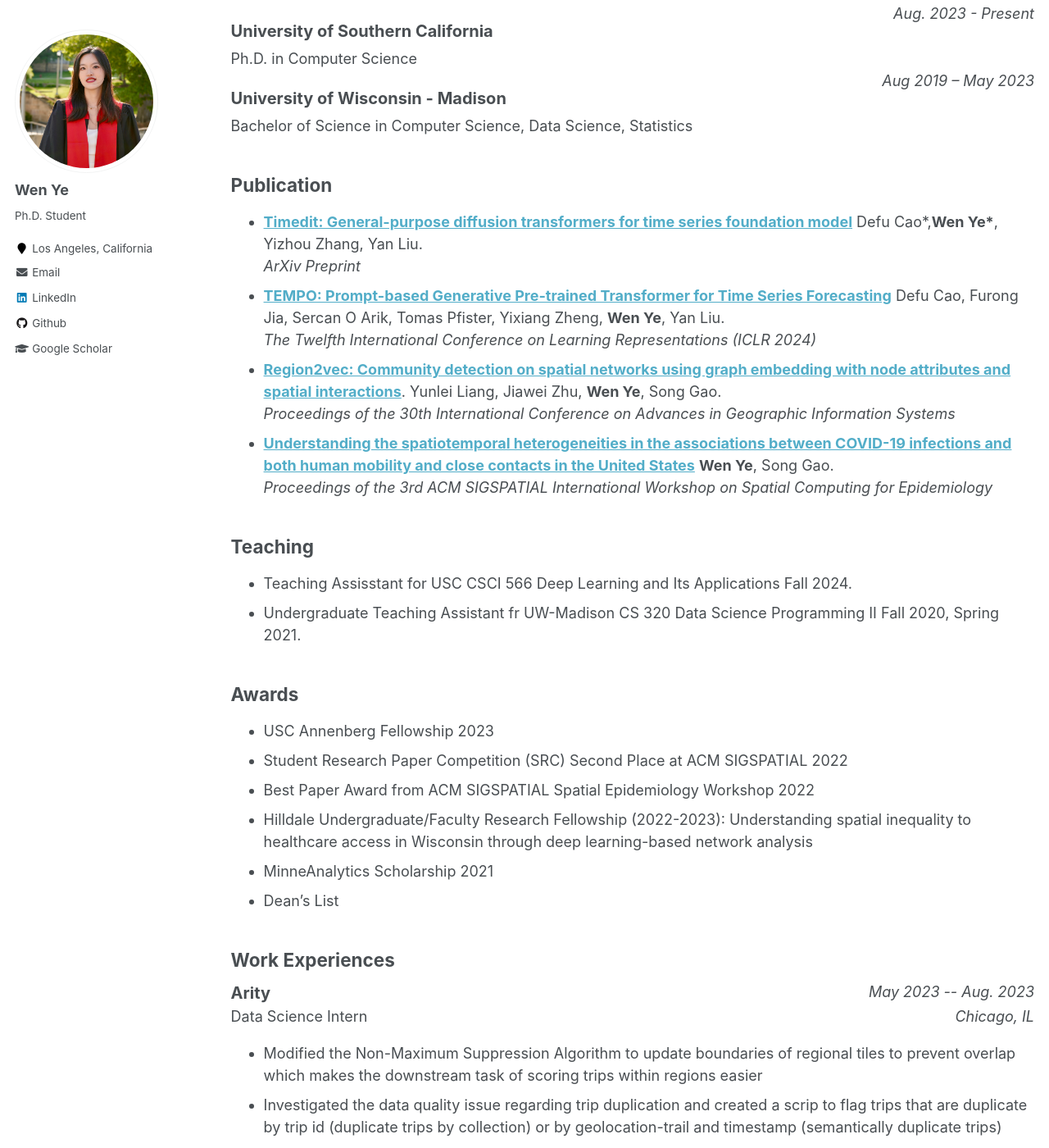
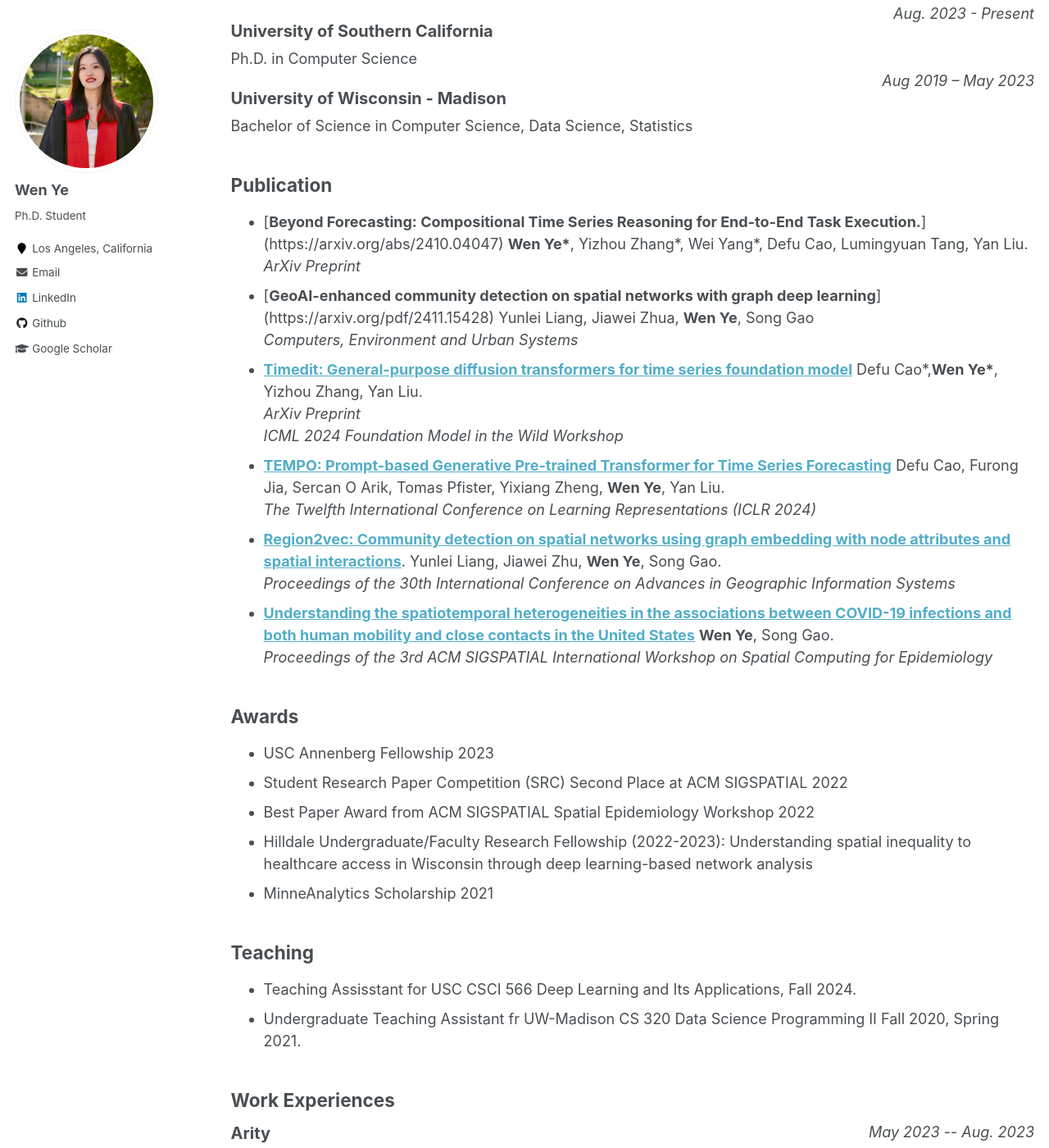
Before and after one commit to wen-ye-xwz/wen-ye-xwz.github.io, a Jekyll site: the page built from _pages/cv.md, in a window 1280 px wide and 1400 px high, scrolled down 226 px. Shown: the whole window at 82% size. Built offline with Jekyll 4.4.1, drawn with Linux system fonts in a browser that asks for light colours.

Commit message:
update cv

```diff
--- a/_pages/cv.md
+++ b/_pages/cv.md
@@ -29,9 +29,16 @@ redirect_from:
 </div>
 
 ## Publication
+* [**Beyond Forecasting: Compositional Time Series Reasoning for End-to-End Task Execution.**] (https://arxiv.org/abs/2410.04047)
+	**Wen Ye\***, Yizhou Zhang\*, Wei Yang\*, Defu Cao, Lumingyuan Tang, Yan Liu. \\
+	*ArXiv Preprint*
+* [**GeoAI-enhanced community detection on spatial networks with graph deep learning**] (https://arxiv.org/pdf/2411.15428)
+	Yunlei Liang, Jiawei Zhua, **Wen Ye**, Song Gao \\
+	*Computers, Environment and Urban Systems*
 * [**Timedit: General-purpose diffusion transformers for time series foundation model**](https://arxiv.org/abs/2409.02322)
 	Defu Cao\*,**Wen Ye\***, Yizhou Zhang, Yan Liu. \\
-	*ArXiv Preprint*
+	*ArXiv Preprint* \\
+	*ICML 2024 Foundation Model in the Wild Workshop*
 * [**TEMPO: Prompt-based Generative Pre-trained Transformer for Time Series Forecasting**](https://arxiv.org/abs/2310.04948)
 	Defu Cao, Furong Jia, Sercan O Arik, Tomas Pfister, Yixiang Zheng, **Wen Ye**, Yan Liu. \\
 	*The Twelfth International Conference on Learning Representations (ICLR 2024)*
@@ -42,18 +49,16 @@ redirect_from:
 	**Wen Ye**, Song Gao. \\
 	*Proceedings of the 3rd ACM SIGSPATIAL International Workshop on Spatial Computing for Epidemiology*
 
-
-## Teaching
-- Teaching Assisstant for USC CSCI 566 Deep Learning and Its Applications Fall 2024.
-- Undergraduate Teaching Assistant fr UW-Madison CS 320 Data Science Programming II Fall 2020, Spring 2021.
-
 ## Awards
 - USC Annenberg Fellowship 2023
 - Student Research Paper Competition (SRC) Second Place at ACM SIGSPATIAL 2022
 - Best Paper Award from ACM SIGSPATIAL Spatial Epidemiology Workshop 2022
 - Hilldale Undergraduate/Faculty Research Fellowship (2022-2023): Understanding spatial inequality to healthcare access in Wisconsin through deep learning-based network analysis
 - MinneAnalytics Scholarship 2021
-- Dean’s List
+
+## Teaching
+- Teaching Assisstant for USC CSCI 566 Deep Learning and Its Applications, Fall 2024.
+- Undergraduate Teaching Assistant fr UW-Madison CS 320 Data Science Programming II Fall 2020, Spring 2021.
 
 ## Work Experiences
 
```
